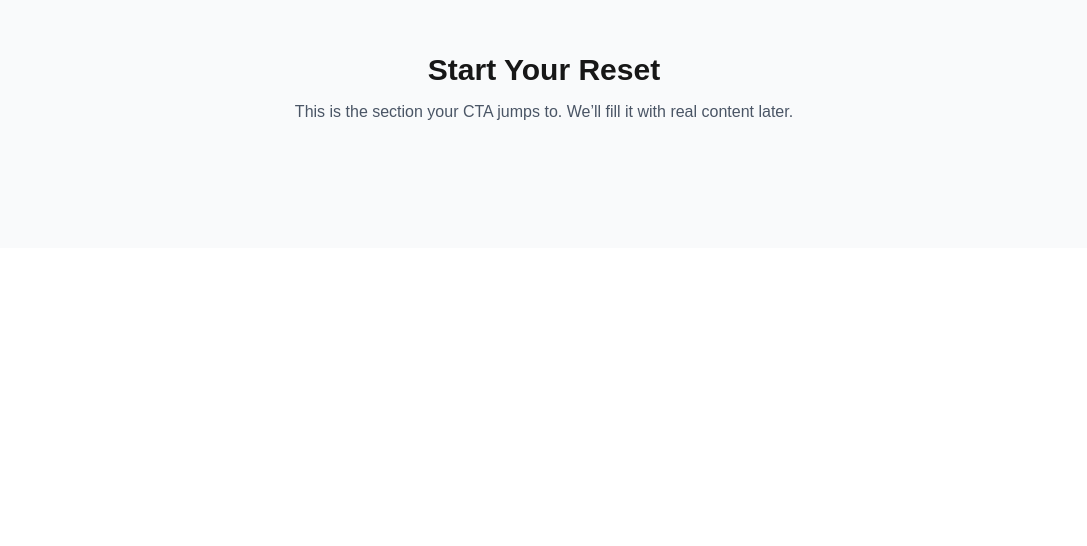
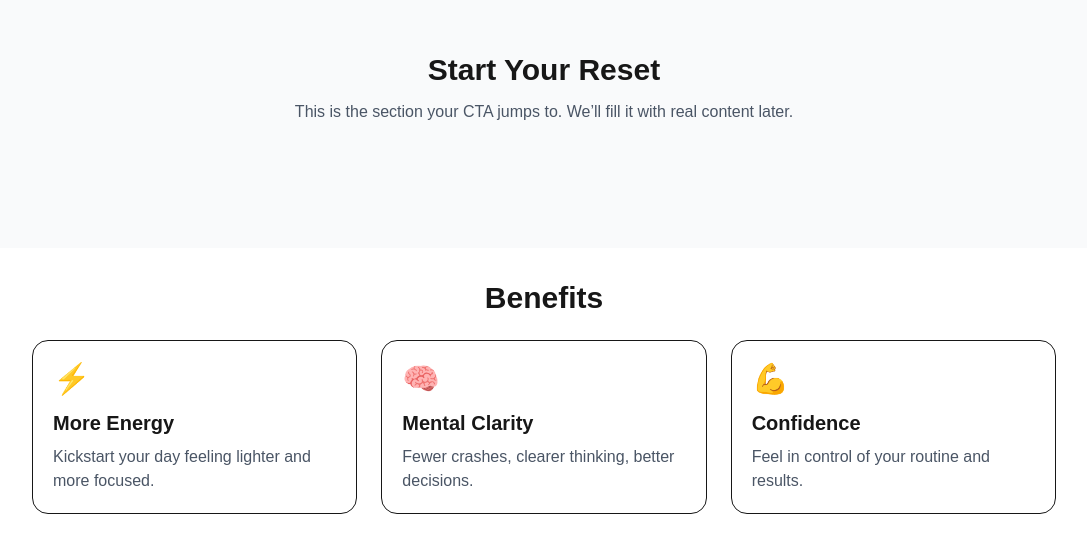
Before and after one commit to taylor-franco-91/mbr-next, a Next.js app: page / in a window 1280 px wide. Shown: the part 872-1418 px from the top of the page, without its empty margins (96-1183 px from the left). Before the commit the page ends 1120 px from the top, so only its background shows below. Built offline with nearby package versions, Linux system fonts and the light colour scheme.

Commit message:
feat: add Benefits section with FeatureCard

```diff
--- /dev/null
+++ b/app/components/FeatureCard.jsx
@@ -0,0 +1,9 @@
+export default function FeatureCard({ icon = "✨", title, copy }) {
+    return (
+        <div className="rounded-2xl border p-5 text-left">
+            <div className="text-3xl">{icon}</div>
+            <h3 className="mt-3 text-xl font-semibold">{title}</h3>
+            <p className="mt-2 text-gray-600">{copy}</p>
+        </div>
+    );
+}
--- a/app/page.js
+++ b/app/page.js
@@ -1,4 +1,5 @@
 import Hero from "./components/Hero.jsx";
+import FeatureCard from "./components/FeatureCard.jsx";
 
 
 export default function HomePage() {
@@ -18,6 +19,28 @@ export default function HomePage() {
           </p>
         </div>
       </section>
+      <section className="p-8 bg-white">
+        <div className="max-w-5xl mx-auto">
+          <h2 className="text-2xl md:text-3xl font-bold text-center">Benefits</h2>
+          <div className="mt-6 grid gap-6 sm:grid-cols-2 md:grid-cols-3">
+            <FeatureCard
+              icon="⚡"
+              title="More Energy"
+              copy="Kickstart your day feeling lighter and more focused."
+            />
+            <FeatureCard
+              icon="🧠"
+              title="Mental Clarity"
+              copy="Fewer crashes, clearer thinking, better decisions."
+            />
+            <FeatureCard
+              icon="💪"
+              title="Confidence"
+              copy="Feel in control of your routine and results."
+            />
+          </div>
+        </div>
+      </section>
 
     </main>
   );
```
